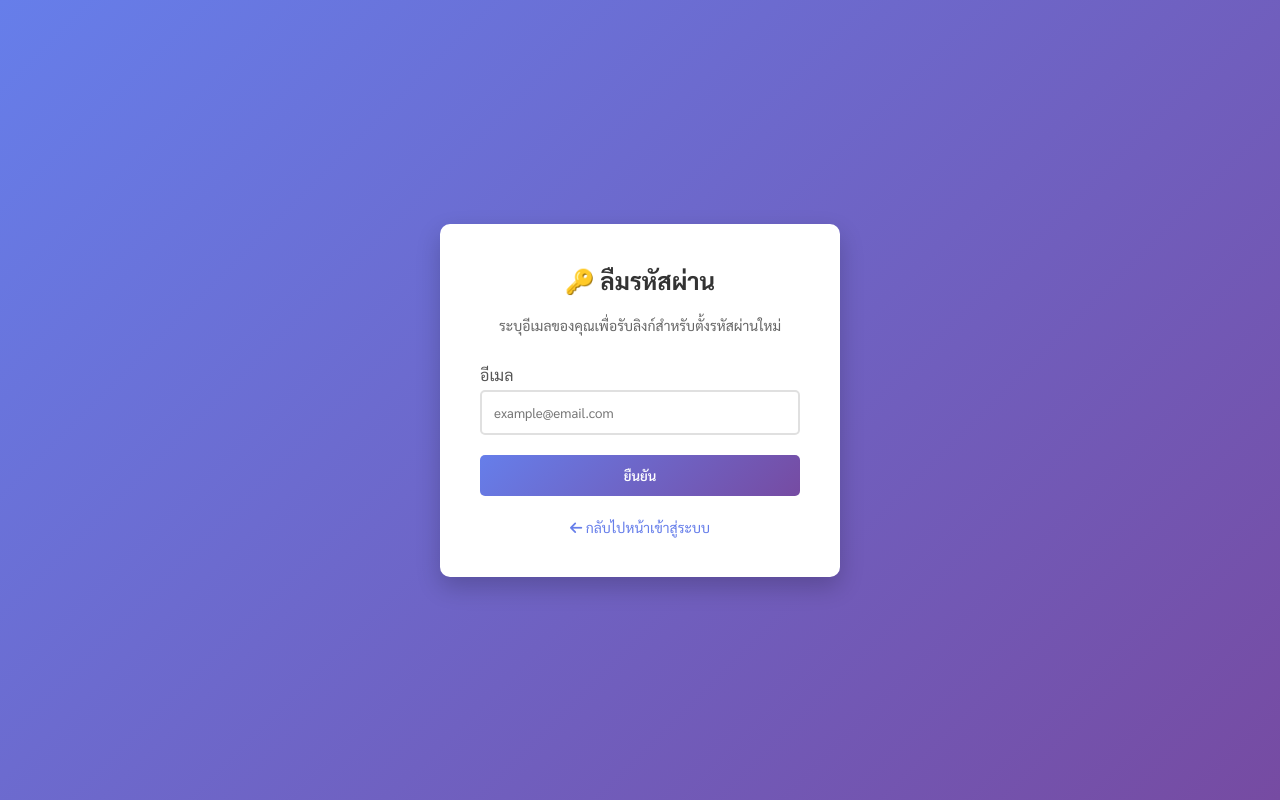
After one commit to 6531503074/ProjectRTA, a PHP site: page /auth/forgot-password.php in a window 1280 px wide. The commit adds this page. Run offline with PHP 8.4, Linux system fonts and the light colour scheme.

Commit message:
feat: Implement user login, password reset functionality, and score export.

```diff
--- a/api/export_scores.php
+++ b/api/export_scores.php
@@ -113,7 +113,8 @@ $type_suffix = "";
 if ($type_filter === 'pre') $type_suffix = "_Pre";
 if ($type_filter === 'post') $type_suffix = "_Post";
 
-$filename = "scores" . $type_suffix . "_" . preg_replace('/[^a-zA-Z0-9]/', '_', $course_title) . "_" . date('Y-m-d') . ".csv";
+$filename = "scores" . $type_suffix . "_" .  $course_title . "_" . date('Y-m-d') . ".csv";
+
 
 header('Content-Type: text/csv; charset=utf-8');
 header('Content-Disposition: attachment; filename="' . $filename . '"');
--- /dev/null
+++ b/auth/forgot-password.php
@@ -0,0 +1,141 @@
+<?php
+include "../config/db.php";
+
+$message = "";
+$error = "";
+$reset_link = "";
+
+if ($_SERVER["REQUEST_METHOD"] === "POST") {
+    $email = filter_var(trim($_POST["email"]), FILTER_SANITIZE_EMAIL);
+
+    if (!filter_var($email, FILTER_VALIDATE_EMAIL)) {
+        $error = "รูปแบบอีเมลไม่ถูกต้อง";
+    } else {
+        // Check if email exists
+        $stmt = $conn->prepare("SELECT id FROM users WHERE email = ?");
+        $stmt->bind_param("s", $email);
+        $stmt->execute();
+        $result = $stmt->get_result();
+
+        if ($result->num_rows > 0) {
+            // Generate token
+            $token = bin2hex(random_bytes(32));
+
+            // Insert into password_resets
+            $stmt = $conn->prepare("INSERT INTO password_resets (email, token, expires_at) VALUES (?, ?, DATE_ADD(NOW(), INTERVAL 1 HOUR))");
+            $stmt->bind_param("ss", $email, $token);
+
+            if ($stmt->execute()) {
+                $message = "คลิ๊กลิงก์นี้เพื่อเปลี่ยนรหัสผ่าน";
+                // For development, we show the link
+                $reset_link = "reset-password.php?token=" . $token;
+            } else {
+                $error = "เกิดข้อผิดพลาด กรุณาลองใหม่อีกครั้ง";
+            }
+        } else {
+            // To prevent user enumeration, we could show the same success message,
+            // but for a learning platform, a clear error might be more helpful.
+            $error = "ไม่พบอีเมลนี้ในระบบ";
+        }
+        $stmt->close();
+    }
+}
+?>
+
+<!DOCTYPE html>
+<html lang="th">
+<head>
+    <meta charset="UTF-8">
+    <meta name="viewport" content="width=device-width, initial-scale=1.0">
+    <title>ลืมรหัสผ่าน - Cyber Security Learning Platform</title>
+    <link rel="stylesheet" href="https://cdnjs.cloudflare.com/ajax/libs/font-awesome/6.5.1/css/all.min.css">
+    <style>
+        @import url('https://fonts.googleapis.com/css2?family=Sarabun:wght@400;500;600;700&display=swap');
+
+        * { margin: 0; padding: 0; box-sizing: border-box; }
+        body {
+            font-family: 'Sarabun', sans-serif;
+            background: linear-gradient(135deg, #667eea 0%, #764ba2 100%);
+            min-height: 100vh;
+            display: flex;
+            align-items: center;
+            justify-content: center;
+            padding: 20px;
+        }
+        .container {
+            background: white;
+            padding: 40px;
+            border-radius: 10px;
+            box-shadow: 0 10px 25px rgba(0, 0, 0, 0.2);
+            width: 100%;
+            max-width: 400px;
+        }
+        h2 { text-align: center; margin-bottom: 20px; color: #333; }
+        p { text-align: center; margin-bottom: 30px; color: #666; font-size: 14px; }
+        .form-group { margin-bottom: 20px; }
+        label { display: block; margin-bottom: 5px; color: #555; }
+        input {
+            width: 100%;
+            padding: 12px;
+            border: 2px solid #e0e0e0;
+            border-radius: 5px;
+            font-family: 'Sarabun', sans-serif;
+        }
+        button {
+            width: 100%;
+            padding: 12px;
+            background: linear-gradient(135deg, #667eea 0%, #764ba2 100%);
+            color: white;
+            border: none;
+            border-radius: 5px;
+            font-weight: 600;
+            cursor: pointer;
+            font-family: 'Sarabun', sans-serif;
+        }
+        .message { background: #e7f3ff; color: #004085; padding: 10px; border-radius: 5px; margin-bottom: 20px; text-align: center; }
+        .error { background: #fee; color: #c33; padding: 10px; border-radius: 5px; margin-bottom: 20px; text-align: center; }
+        .links { text-align: center; margin-top: 20px; }
+        .links a { color: #667eea; text-decoration: none; font-size: 14px; }
+        .reset-debug {
+            margin-top: 20px;
+            padding: 10px;
+            background: #f8f9fa;
+            border: 1px dashed #ccc;
+            word-break: break-all;
+            text-align: center;
+        }
+    </style>
+</head>
+<body>
+    <div class="container">
+        <h2>🔑 ลืมรหัสผ่าน</h2>
+        <p>ระบุอีเมลของคุณเพื่อรับลิงก์สำหรับตั้งรหัสผ่านใหม่</p>
+
+        <?php if ($message): ?>
+            <div class="message"><?php echo htmlspecialchars($message); ?></div>
+            <?php if ($reset_link): ?>
+                <div class="reset-debug">
+                    <strong>ลิงก์</strong><br>
+                    <a href="<?php echo $reset_link; ?>"><?php echo $reset_link; ?></a>
+                </div>
+            <?php endif; ?>
+        <?php endif; ?>
+
+        <?php if ($error): ?>
+            <div class="error"><?php echo htmlspecialchars($error); ?></div>
+        <?php endif; ?>
+
+        <form method="POST">
+            <div class="form-group">
+                <label for="email">อีเมล</label>
+                <input type="email" id="email" name="email" placeholder="example@email.com" required>
+            </div>
+            <button type="submit">ยืนยัน</button>
+        </form>
+
+        <div class="links">
+            <a href="login.php"><i class="fas fa-arrow-left"></i> กลับไปหน้าเข้าสู่ระบบ</a>
+        </div>
+    </div>
+</body>
+</html>
--- a/auth/login.php
+++ b/auth/login.php
@@ -263,7 +263,7 @@ if ($_SERVER["REQUEST_METHOD"] === "POST") {
 
         <div class="links">
             <a href="../auth/register.php">ยังไม่มีบัญชีผู้ใช้? ลงทะเบียน</a><br>
-            <!-- <a href="../forgot-password.php">Forgot Password?</a> -->
+            <a href="forgot-password.php">ลืมรหัสผ่าน?</a>
         </div>
     </div>
 </body>
```
Also changed, not shown: auth/reset-password.php (added, +175 -0 lines), db_update.php (+12 -0 lines).
